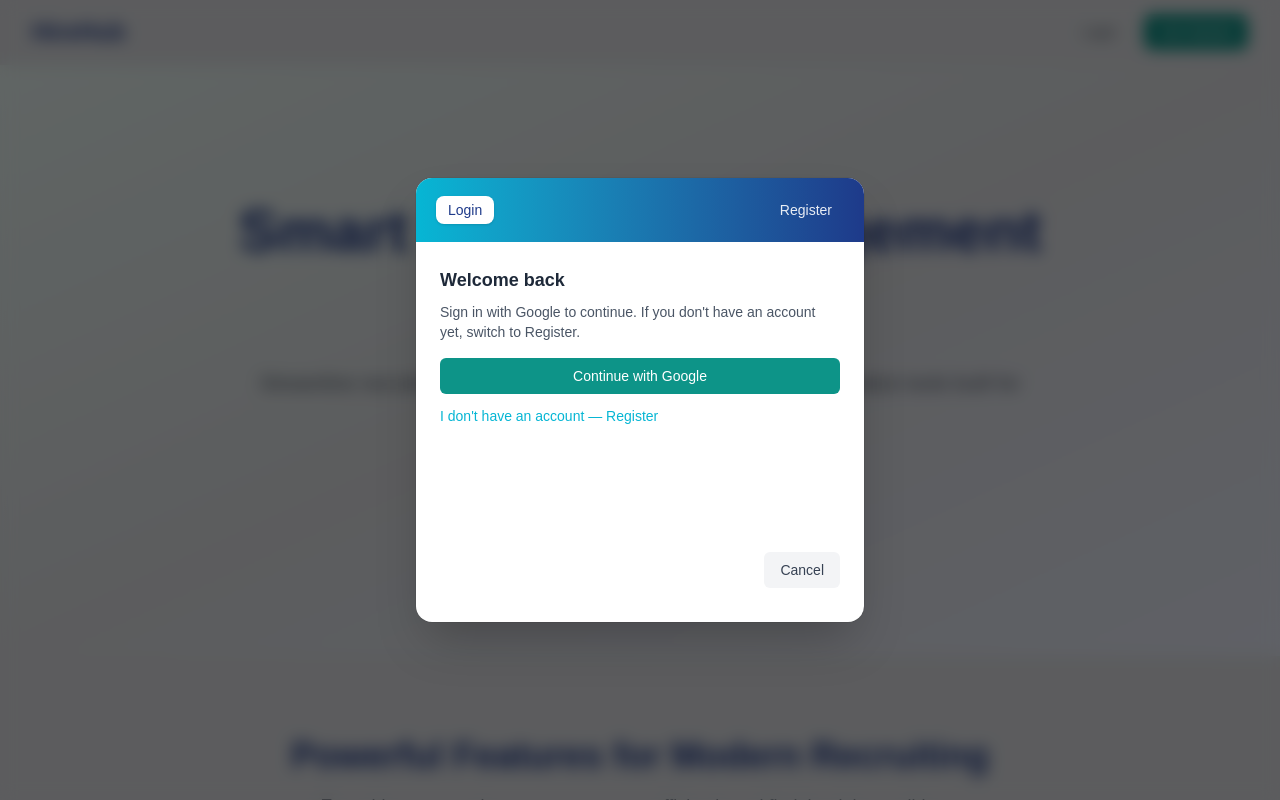
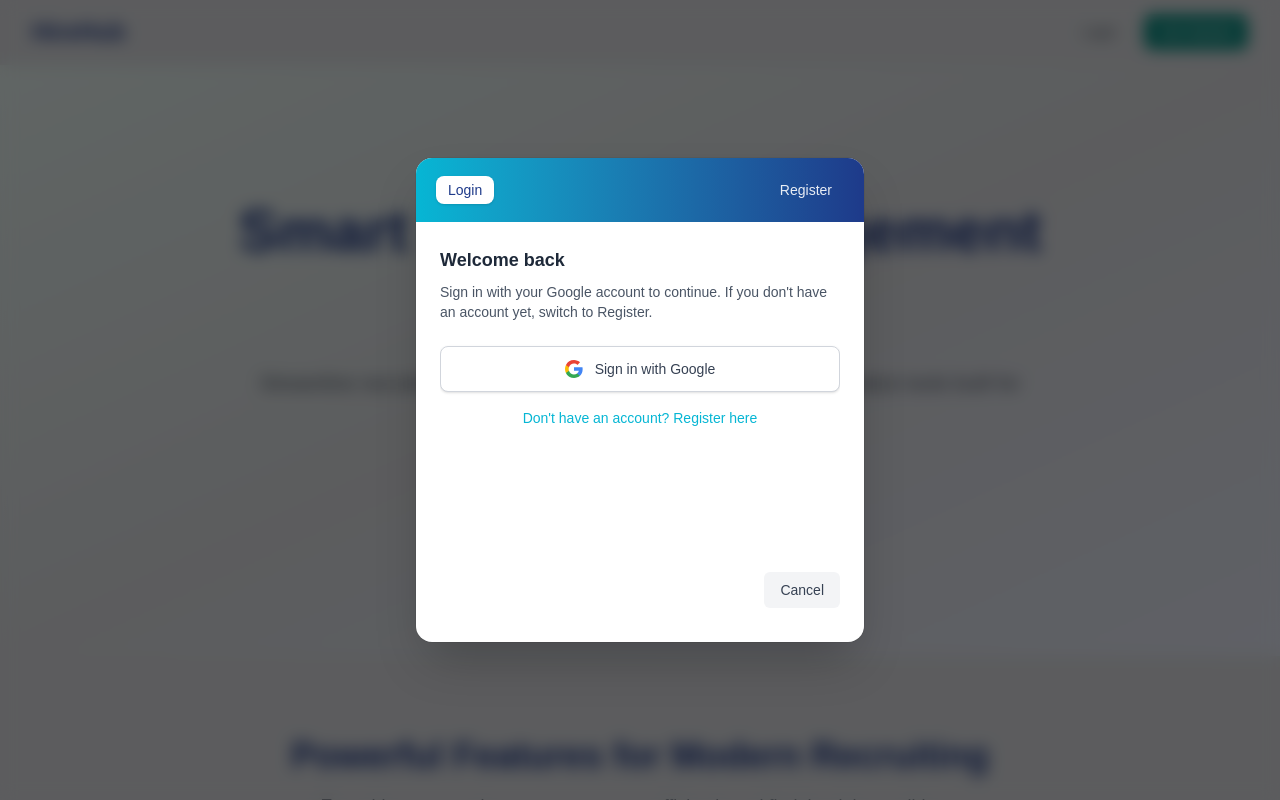
Before and after one commit to ts-31/hire-hub, a Next.js app in the folder client/: page / in a window 1280 px wide. Both pictures are taken after a click on the button "Login". Shown: the top 800 px of the page. Built offline with nearby package versions, Linux system fonts and the light colour scheme; no server answers.

Commit message:
feat(auth): add official Google Sign-In button styling to LoginModal

```diff
--- a/client/src/components/LoginModal.js
+++ b/client/src/components/LoginModal.js
@@ -59,6 +59,40 @@ export default function LoginModal({ open, setOpen, onSubmit, authLoading, serve
     onSubmit({});
   };
 
+  const GoogleIcon = () => (
+    <svg width="18" height="18" viewBox="0 0 18 18" xmlns="http://www.w3.org/2000/svg">
+      <g fill="none" fillRule="evenodd">
+        <path d="M17.64 9.205c0-.639-.057-1.252-.164-1.841H9v3.481h4.844a4.14 4.14 0 0 1-1.796 2.716v2.259h2.908c1.702-1.567 2.684-3.875 2.684-6.615z" fill="#4285F4"/>
+        <path d="M9 18c2.43 0 4.467-.806 5.956-2.18l-2.908-2.259c-.806.54-1.837.86-3.048.86-2.344 0-4.328-1.584-5.036-3.711H.957v2.332A8.997 8.997 0 0 0 9 18z" fill="#34A853"/>
+        <path d="M3.964 10.71A5.41 5.41 0 0 1 3.682 9c0-.593.102-1.17.282-1.71V4.958H.957A8.996 8.996 0 0 0 0 9c0 1.452.348 2.827.957 4.042l3.007-2.332z" fill="#FBBC05"/>
+        <path d="M9 3.58c1.321 0 2.508.454 3.44 1.345l2.582-2.58C13.463.891 11.426 0 9 0A8.997 8.997 0 0 0 .957 4.958L3.964 7.29C4.672 5.163 6.656 3.58 9 3.58z" fill="#EA4335"/>
+      </g>
+    </svg>
+  );
+
+  const GoogleSignInButton = ({ onClick, disabled, isLoading, text }) => (
+    <button
+      onClick={onClick}
+      disabled={disabled}
+      className="w-full flex items-center justify-center gap-3 px-4 py-3 bg-white border border-gray-300 rounded-lg text-gray-700 font-medium text-sm hover:bg-gray-50 hover:border-gray-400 focus:outline-none focus:ring-2 focus:ring-blue-500 focus:border-transparent disabled:opacity-60 disabled:cursor-not-allowed transition-colors shadow-sm"
+    >
+      {isLoading ? (
+        <>
+          <svg className="w-4 h-4 animate-spin" viewBox="0 0 24 24">
+            <circle cx="12" cy="12" r="10" stroke="currentColor" strokeWidth="4" className="opacity-25" />
+            <path d="M4 12a8 8 0 018-8" stroke="currentColor" strokeWidth="4" className="opacity-75" />
+          </svg>
+          Signing in...
+        </>
+      ) : (
+        <>
+          <GoogleIcon />
+          {text}
+        </>
+      )}
+    </button>
+  );
+
   return (
     <div className="fixed inset-0 z-50 flex items-center justify-center px-4">
       <div
@@ -89,43 +123,32 @@ export default function LoginModal({ open, setOpen, onSubmit, authLoading, serve
         </div>
 
         <div className="p-6">
-          <div className="h-[240px] md:h-[260px] flex flex-col">
+          <div className="h-[280px] md:h-[300px] flex flex-col">
             <div className="flex-1 overflow-auto">
               {mode === "login" ? (
                 <>
                   <h3 className="text-lg font-semibold text-gray-800 mb-2">Welcome back</h3>
-                  <p className="text-sm text-gray-600 mb-4">
-                    Sign in with Google to continue. If you don't have an account yet, switch to Register.
+                  <p className="text-sm text-gray-600 mb-6">
+                    Sign in with your Google account to continue. If you don't have an account yet, switch to Register.
                   </p>
 
-                  {localServerError && <div className="mb-3 text-xs text-red-600">{localServerError}</div>}
+                  {localServerError && <div className="mb-4 text-xs text-red-600">{localServerError}</div>}
 
-                  <div className="flex flex-col gap-3">
-                    {/* Primary CTA for login mode (body) */}
-                    <button
+                  <div className="flex flex-col gap-4">
+                    {/* Official Google Sign-In Button */}
+                    <GoogleSignInButton
                       onClick={handleSubmit}
                       disabled={authLoading}
-                      className="inline-flex items-center justify-center gap-2 rounded-md bg-[#0D9488] px-4 py-2 text-sm font-medium text-white hover:brightness-105 disabled:opacity-60"
-                    >
-                      {authLoading ? (
-                        <>
-                          <svg className="w-4 h-4 animate-spin" viewBox="0 0 24 24">
-                            <circle cx="12" cy="12" r="10" stroke="currentColor" strokeWidth="4" className="opacity-25" />
-                            <path d="M4 12a8 8 0 018-8" stroke="currentColor" strokeWidth="4" className="opacity-75" />
-                          </svg>
-                          Signing in...
-                        </>
-                      ) : (
-                        "Continue with Google"
-                      )}
-                    </button>
+                      isLoading={authLoading}
+                      text="Sign in with Google"
+                    />
 
                     <button
                       type="button"
                       onClick={() => { setMode("register"); setLocalServerError(""); setError(""); }}
-                      className="text-sm text-[#06B6D4] hover:underline self-start"
+                      className="text-sm text-[#06B6D4] hover:underline self-center"
                     >
-                      I don't have an account — Register
+                      Don't have an account? Register here
                     </button>
                   </div>
                 </>
@@ -133,16 +156,16 @@ export default function LoginModal({ open, setOpen, onSubmit, authLoading, serve
                 <>
                   <h3 className="text-lg font-semibold text-gray-800 mb-2">Create your account</h3>
                   <p className="text-sm text-gray-600 mb-4">
-                    Provide company and role so we can set up your profile after Google sign-in.
+                    Provide your company and role details, then sign in with Google to complete your registration.
                   </p>
 
                   <form onSubmit={handleSubmit} className="space-y-4">
                     <div>
-                      <label className="text-sm font-medium text-gray-700">Select Role</label>
+                      <label className="block text-sm font-medium text-gray-700 mb-2">Select Role</label>
                       <select
                         value={role}
                         onChange={(e) => setRole(e.target.value)}
-                        className="mt-2 w-full rounded-lg border border-gray-200 px-3 py-2 text-sm text-gray-900 focus:outline-none focus:ring-2 focus:ring-[#06B6D4]"
+                        className="w-full rounded-lg border border-gray-300 px-3 py-2 text-sm text-gray-900 focus:outline-none focus:ring-2 focus:ring-[#06B6D4] focus:border-transparent"
                       >
                         <option value="">-- Select Role --</option>
                         <option value="HR">HR</option>
@@ -151,22 +174,30 @@ export default function LoginModal({ open, setOpen, onSubmit, authLoading, serve
                     </div>
 
                     <div>
-                      <label className="text-sm font-medium text-gray-700">Company Name</label>
+                      <label className="block text-sm font-medium text-gray-700 mb-2">Company Name</label>
                       <input
                         value={company}
                         onChange={(e) => setCompany(e.target.value)}
-                        placeholder="Enter company name"
-                        className="mt-2 w-full rounded-lg border border-gray-200 px-3 py-2 text-sm text-gray-900 placeholder-gray-400 focus:outline-none focus:ring-2 focus:ring-[#06B6D4]"
+                        placeholder="Enter your company name"
+                        className="w-full rounded-lg border border-gray-300 px-3 py-2 text-sm text-gray-900 placeholder-gray-400 focus:outline-none focus:ring-2 focus:ring-[#06B6D4] focus:border-transparent"
                       />
                     </div>
                   </form>
 
                   {(error || localServerError) && (
-                    <div className="mt-3">
-                      {error && <div className="text-xs text-red-600">{error}</div>}
-                      {localServerError && <div className="text-xs text-red-600">{localServerError}</div>}
+                    <div className="mt-4 p-3 bg-red-50 border border-red-200 rounded-lg">
+                      {error && <div className="text-sm text-red-600">{error}</div>}
+                      {localServerError && <div className="text-sm text-red-600">{localServerError}</div>}
                     </div>
                   )}
+
+                  <button
+                    type="button"
+                    onClick={() => { setMode("login"); setLocalServerError(""); setError(""); }}
+                    className="mt-4 text-sm text-[#06B6D4] hover:underline"
+                  >
+                    Already have an account? Sign in
+                  </button>
                 </>
               )}
             </div>
@@ -176,29 +207,18 @@ export default function LoginModal({ open, setOpen, onSubmit, authLoading, serve
             <button
               type="button"
               onClick={() => setOpen(false)}
-              className="rounded-md px-4 py-2 text-sm bg-gray-100 text-gray-700 hover:bg-gray-200"
+              className="rounded-md px-4 py-2 text-sm bg-gray-100 text-gray-700 hover:bg-gray-200 transition-colors"
             >
               Cancel
             </button>
 
             {mode === "register" && (
-              <button
+              <GoogleSignInButton
                 onClick={handleSubmit}
-                disabled={authLoading}
-                className="inline-flex items-center gap-2 rounded-md bg-[#0D9488] px-4 py-2 text-sm font-medium text-white hover:brightness-105 disabled:opacity-60"
-              >
-                {authLoading ? (
-                  <>
-                    <svg className="w-4 h-4 animate-spin" viewBox="0 0 24 24">
-                      <circle cx="12" cy="12" r="10" stroke="currentColor" strokeWidth="4" className="opacity-25" />
-                      <path d="M4 12a8 8 0 018-8" stroke="currentColor" strokeWidth="4" className="opacity-75" />
-                    </svg>
-                    Signing in...
-                  </>
-                ) : (
-                  "Continue with Google"
-                )}
-              </button>
+                disabled={authLoading || !role || !company}
+                isLoading={authLoading}
+                text="Continue with Google"
+              />
             )}
           </div>
         </div>
```
